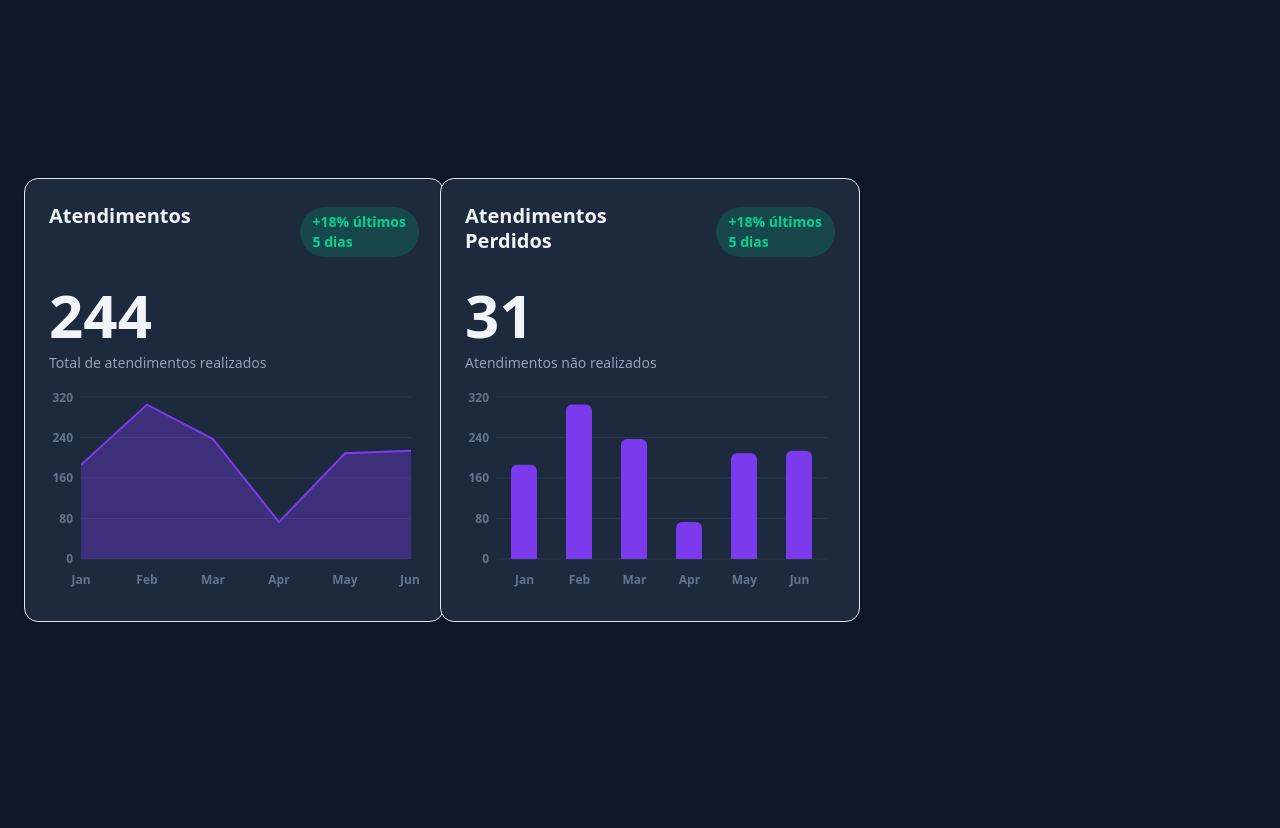
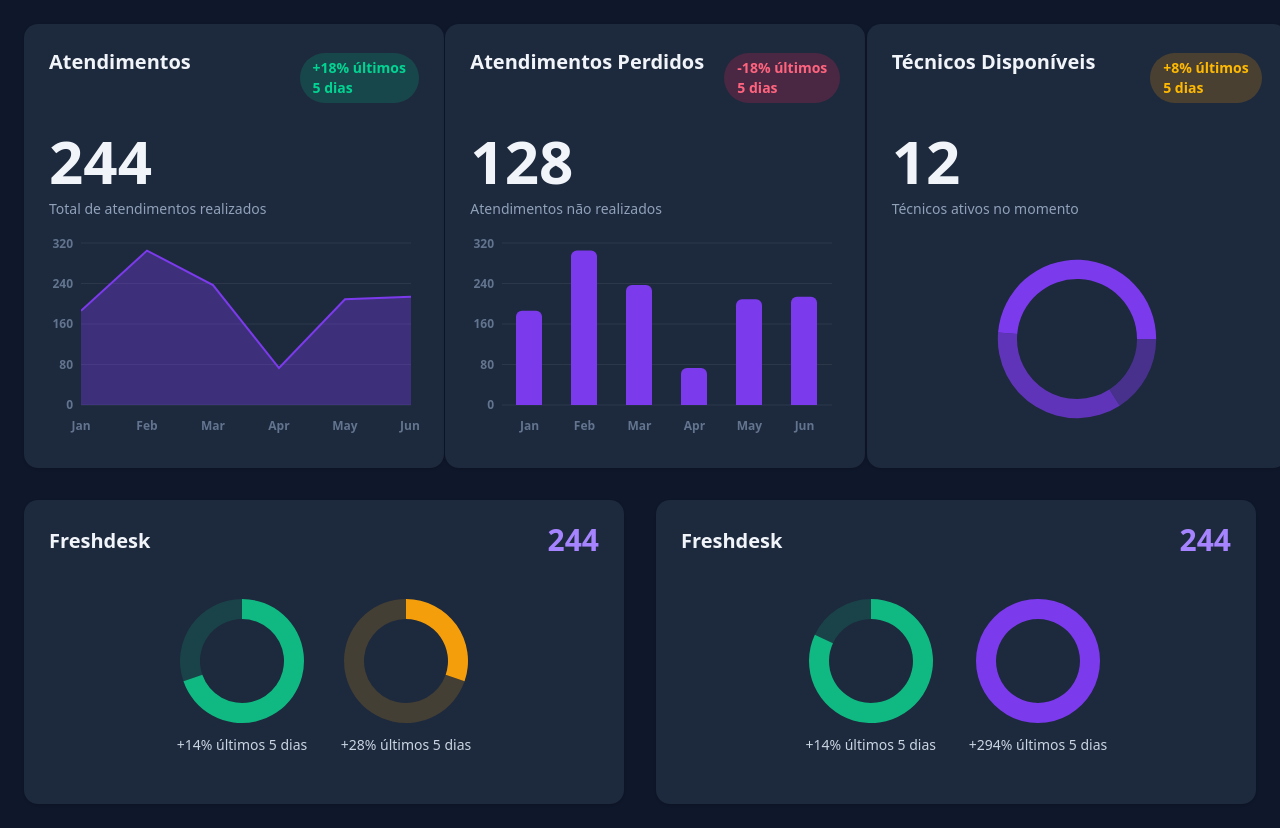
Before and after one commit to ianandriani07/prototipo-grafico, a React (Vite) app: page / in a window 1280 px wide. Before the commit the page ends 800 px from the top, so only its background shows below. Built offline with nearby package versions, Linux system fonts and the light colour scheme.

Commit message:
Finalizando o design

```diff
--- a/src/App.tsx
+++ b/src/App.tsx
@@ -1,4 +1,4 @@
-import { Bar, BarChart, CartesianGrid, XAxis, YAxis, Area, AreaChart } from "recharts"
+import { Bar, BarChart, CartesianGrid, XAxis, YAxis, Area, AreaChart, Pie, PieChart } from "recharts"
 import {
   ChartContainer,
   type ChartConfig,
@@ -6,7 +6,8 @@ import {
   ChartTooltipContent,
 } from "@/components/ui/chart"
 
-import { MetricCard } from "@/components/KpiCard" // caminho exemplo
+import { MetricCard } from "@/components/KpiCard"
+import { DualDonutCard } from "./components/DoubleKpiCard"
 
 const chartData = [
   { month: "January", desktop: 186 },
@@ -17,13 +18,28 @@ const chartData = [
   { month: "June", desktop: 214 },
 ]
 
+const donutConfig = {
+  value: { label: "Atendimentos" },
+  realizados: { label: "Realizados", color: "var(--color-desktop)" },
+  perdidos: { label: "Perdidos", color: "var(--color-desktop)" },
+  cancelados: { label: "Cancelados", color: "var(--color-desktop)" },
+} satisfies ChartConfig
+
+const donutData = [
+  { name: "Realizados", value: 275, fill: "rgba(124, 58, 237, 1)" },
+  { name: "Perdidos", value: 200, fill: "rgba(124, 58, 237, 0.7)" },
+  { name: "Cancelados", value: 90, fill: "rgba(124, 58, 237, 0.45)" },
+]
+
+
 const chartConfig = {
   desktop: { label: "Desktop", color: "#7c3aed" },
 } satisfies ChartConfig
 
 export function App() {
   return (
-    <div className="bg-background flex min-h-screen items-center justify-center p-6 grid grid-cols-3 gap-4">
+    <div className="bg-background min-h-screen flex items-center justify-center p-6">
+      <div className="grid grid-cols-3 gap-8">
         <MetricCard
           title={<>Atendimentos</>}
           badgeText={<>+18% últimos <br /> 5 dias</>}
@@ -66,18 +82,11 @@ export function App() {
           </ChartContainer>
         </MetricCard>
         <MetricCard
-        title={
-          <>
-            Atendimentos <br /> Perdidos
-          </>
-        }
-        badgeText={
-          <>
-            +18% últimos <br /> 5 dias
-          </>
-        }
-        value={31}
+          title={<>Atendimentos Perdidos</>}
+          badgeText={<>-18% últimos <br /> 5 dias</>}
+          value={128}
           subtitle="Atendimentos não realizados"
+          badgeVariant="danger"
         >
           <ChartContainer config={chartConfig} className="h-52 w-full">
             <BarChart
@@ -111,6 +120,67 @@ export function App() {
             </BarChart>
           </ChartContainer>
         </MetricCard>
+        <MetricCard
+          title={<>Técnicos Disponíveis</>}
+          badgeText={<>+8% últimos <br /> 5 dias</>}
+          badgeVariant="warning"
+          value={12}
+          subtitle="Técnicos ativos no momento"
+        >
+          <ChartContainer
+            config={donutConfig}
+            className="mx-auto aspect-square h-52 w-full"
+          >
+            <PieChart>
+              <Pie
+                data={donutData}
+                dataKey="value"
+                nameKey="name"
+                innerRadius={60}
+              />
+            </PieChart>
+          </ChartContainer>
+        </MetricCard>
+        <div className="col-span-3 grid grid-cols-2 gap-8">
+          <DualDonutCard
+            title={<>Freshdesk</>}
+            value={244}
+            left={{
+              label: "+14% últimos 5 dias",
+              value: 170,
+              total: 244,
+              color: "#10b981",
+              trackColor: "rgba(16, 185, 129, 0.18)",
+            }}
+            right={{
+              label: "+28% últimos 5 dias",
+              value: 74,
+              total: 244,
+              color: "#f59e0b",
+              trackColor: "rgba(245, 158, 11, 0.18)",
+            }}
+          />
+
+          <DualDonutCard
+            title={<>Freshdesk</>}
+            value={244}
+            left={{
+              label: "+14% últimos 5 dias",
+              value: 200,
+              total: 244,
+              color: "#10b981",
+              trackColor: "rgba(16, 185, 129, 0.18)",
+            }}
+            right={{
+              label: "+294% últimos 5 dias",
+              value: 294,
+              total: 244,
+              color: "#7c3aed",
+              trackColor: "rgba(124, 58, 237, 0.18)",
+            }}
+          />
+        </div>
+      </div>
     </div>
   )
 }
--- /dev/null
+++ b/src/components/DoubleKpiCard.tsx
@@ -0,0 +1,93 @@
+import * as React from "react"
+import { Pie, PieChart } from "recharts"
+import { Card, CardHeader, CardTitle, CardContent } from "@/components/ui/card"
+
+type DonutSpec = {
+  label: React.ReactNode
+  value: number
+  total: number
+  color: string
+  trackColor?: string
+}
+
+type DualDonutCardProps = {
+  title: React.ReactNode
+  value: number | string
+  left: DonutSpec
+  right: DonutSpec
+}
+
+function clamp(n: number, min: number, max: number) {
+  return Math.max(min, Math.min(max, n))
+}
+
+function makeDonutData(spec: DonutSpec) {
+  const total = spec.total <= 0 ? 1 : spec.total
+  const v = clamp(spec.value, 0, total)
+
+  return [
+    { name: "filled", value: v, fill: spec.color },
+    {
+      name: "track",
+      value: total - v,
+      fill: spec.trackColor ?? "rgba(148, 163, 184, 0.18)", // slate-400/18
+    },
+  ]
+}
+
+function Donut({ spec }: { spec: DonutSpec }) {
+  const data = makeDonutData(spec)
+
+  return (
+    <div className="flex flex-col items-center gap-2">
+      <div className="aspect-square w-[132px]">
+        <PieChart width={132} height={132}>
+          <Pie
+            data={data}
+            dataKey="value"
+            nameKey="name"
+            innerRadius={42}
+            outerRadius={62}
+            stroke="transparent"
+            startAngle={90}
+            endAngle={-270}
+            isAnimationActive={false}
+          />
+        </PieChart>
+      </div>
+
+      <div className="text-sm font-medium text-slate-300 text-center">
+        {spec.label}
+      </div>
+    </div>
+  )
+}
+
+export function DualDonutCard({
+  title,
+  value,
+  left,
+  right,
+}: DualDonutCardProps) {
+  return (
+    <Card className="bg-slate-800 text-slate-100 w-full border-transparent">
+        <CardHeader className="pb-0 pt-0 flex items-center justify-between">
+            <CardTitle className="text-xl font-bold leading-tight">
+                {title}
+            </CardTitle>
+
+            <div className="text-3xl font-extrabold leading-none text-violet-400">
+                {value}
+            </div>
+        </CardHeader>
+
+      <CardContent className="pt-2 pb-4">
+
+        <div className="flex items-center justify-center gap-8 py-2">
+          <Donut spec={left} />
+          <Donut spec={right} />
+        </div>
+      </CardContent>
+    </Card>
+  )
+}
--- a/src/components/KpiCard.tsx
+++ b/src/components/KpiCard.tsx
@@ -1,12 +1,21 @@
 import { Card, CardHeader, CardTitle, CardContent } from "@/components/ui/card"
 import { Badge } from "@/components/ui/badge"
+
+type BadgeVariant = "success" | "warning" | "danger"
 
 type MetricCardProps = {
   title: React.ReactNode
   subtitle: string
   value: number | string
   badgeText?: React.ReactNode
+  badgeVariant?: BadgeVariant
   children: React.ReactNode
+}
+
+const badgeClasses: Record<BadgeVariant, string> = {
+  success: "bg-emerald-500/20 text-emerald-400",
+  warning: "bg-amber-500/20 text-amber-400",   // laranja do print
+  danger:  "bg-rose-500/20 text-rose-400",     // vermelho (bonito no dark)
 }
 
 export function MetricCard({
@@ -14,27 +23,20 @@ export function MetricCard({
   subtitle,
   value,
   badgeText,
+  badgeVariant = "success",
   children,
 }: MetricCardProps) {
   return (
-    <Card className="bg-slate-800 text-slate-100 w-[420px]">
+    <Card className="bg-slate-800 text-slate-100 w-[420px] border-transparent">
       <CardHeader className="pb-0 pt-0 flex justify-between gap-2">
-        <CardTitle className="text-xl font-bold leading-tight">
-          {title}
-        </CardTitle>
+        <CardTitle className="text-xl font-bold leading-tight">{title}</CardTitle>
 
         {badgeText && (
           <Badge
-            className="
-              mt-1
-              bg-emerald-500/20
-              text-emerald-400
-              px-3
-              py-1
-              text-sm
-              font-semibold
-              rounded-full
-            "
+            className={[
+              "mt-1 px-3 py-1 text-sm font-semibold rounded-full",
+              badgeClasses[badgeVariant],
+            ].join(" ")}
           >
             {badgeText}
           </Badge>
```
Lines whose indentation alone changed are shown as unchanged.
